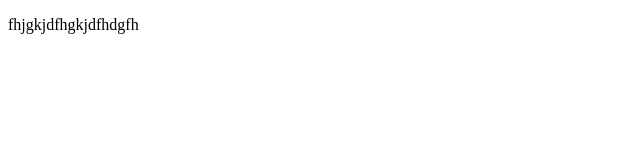
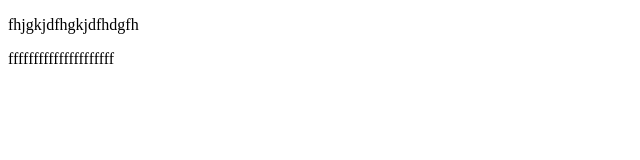
Before and after one commit to Vitashka1/wor-repos, a plain HTML site: page index.html in a window 1280 px wide. Shown: the whole page, without its empty margins (0-640 px from the left). Drawn offline with Linux system fonts and the light colour scheme.

Commit message:
Додав рядок п index.html
ііііуууууу

```diff
--- a/index.html
+++ b/index.html
@@ -7,5 +7,6 @@
 </head>
 <body>
     <p>fhjgkjdfhgkjdfhdgfh</p>
+    <p>fffffffffffffffffffff</p>
 </body>
 </html>
```
